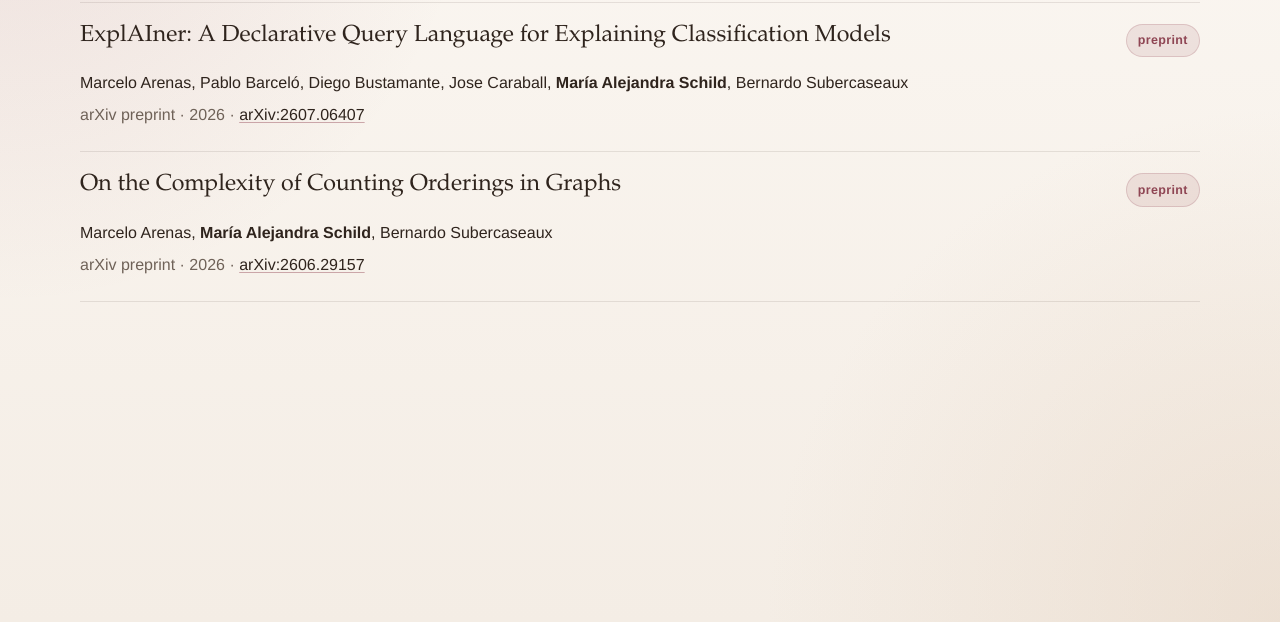
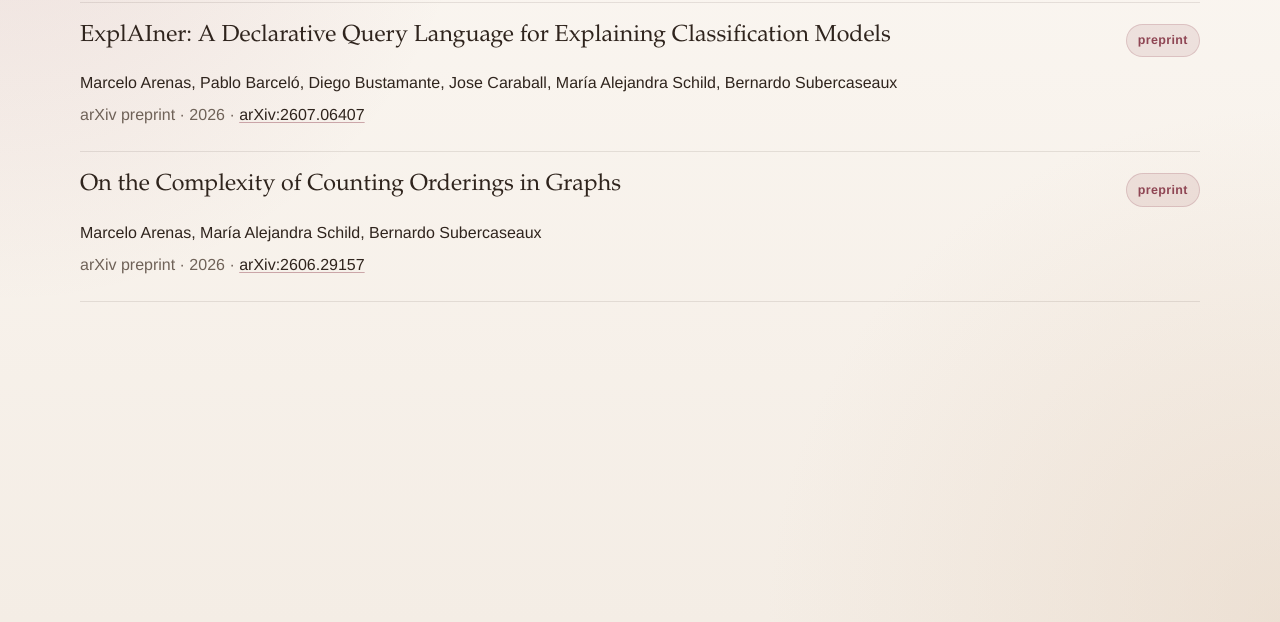
Before and after one commit to aleschildz/aleschildz.github.io, a plain HTML site: page research.html in a window 1280 px wide. Shown: the part 178-800 px from the top of the page. Drawn offline with Linux system fonts and the light colour scheme.

Commit message:
Remove author-name emphasis from publications

```diff
--- a/assets/app.js
+++ b/assets/app.js
@@ -373,7 +373,7 @@
   if (item.authors) {
     const authors = document.createElement("p");
     authors.className = "entry-meta paper-authors";
-    appendAuthorList(authors, item.authors, copy.highlightedAuthor);
+    authors.textContent = item.authors;
     article.append(authors);
   }
 
@@ -411,28 +411,6 @@
   status.textContent = label;
 
   return status;
-}
-
-// Emphasizes the site owner's name inside a comma-separated author list.
-function appendAuthorList(node, authors, highlightedAuthor) {
-  const target = normalizePersonName(highlightedAuthor);
-
-  if (!target) {
-    node.textContent = authors;
-    return;
-  }
-
-  authors.split(/(\s*,\s*)/).forEach((part) => {
-    if (normalizePersonName(part) !== target) {
-      node.append(part);
-      return;
-    }
-
-    const author = document.createElement("span");
-    author.className = "paper-author-self";
-    author.textContent = part;
-    node.append(author);
-  });
 }
 
 function createPaperSourceLink(href, fallbackLabel) {
@@ -1086,15 +1064,6 @@
   return (aliases[tag] || tag || "preprint").replace(/\s+/g, "-");
 }
 
-function normalizePersonName(value = "") {
-  return value
-    .normalize("NFD")
-    .replace(/\p{M}/gu, "")
-    .replace(/\s+/g, " ")
-    .trim()
-    .toLowerCase();
-}
-
 function appendInlineContent(node, text) {
   const parts = parseInlineMarkdownLinks(text);
 
--- a/assets/styles.css
+++ b/assets/styles.css
@@ -535,10 +535,6 @@
   color: var(--text);
 }
 
-.paper-author-self {
-  font-weight: 600;
-}
-
 .paper-highlight {
   width: fit-content;
   max-width: 100%;
--- a/content/research.js
+++ b/content/research.js
@@ -19,15 +19,12 @@
   path: "content/text/research/papers.txt",
 };
 
-const highlightedAuthor = "María Alejandra Schild";
-
 export const researchContent = {
   en: {
     title: "Publications",
     summary: "",
     tagLegend: paperTagsEn,
     entries: paperEntries,
-    highlightedAuthor,
     paperLinkLabel: "Paper",
     emptyText: "Papers and preprints will appear here soon.",
   },
@@ -36,7 +33,6 @@
     summary: "",
     tagLegend: paperTagsEs,
     entries: paperEntries,
-    highlightedAuthor,
     paperLinkLabel: "Artículo",
     emptyText: "Pronto aparecerán aquí papers y preprints.",
   },
```
